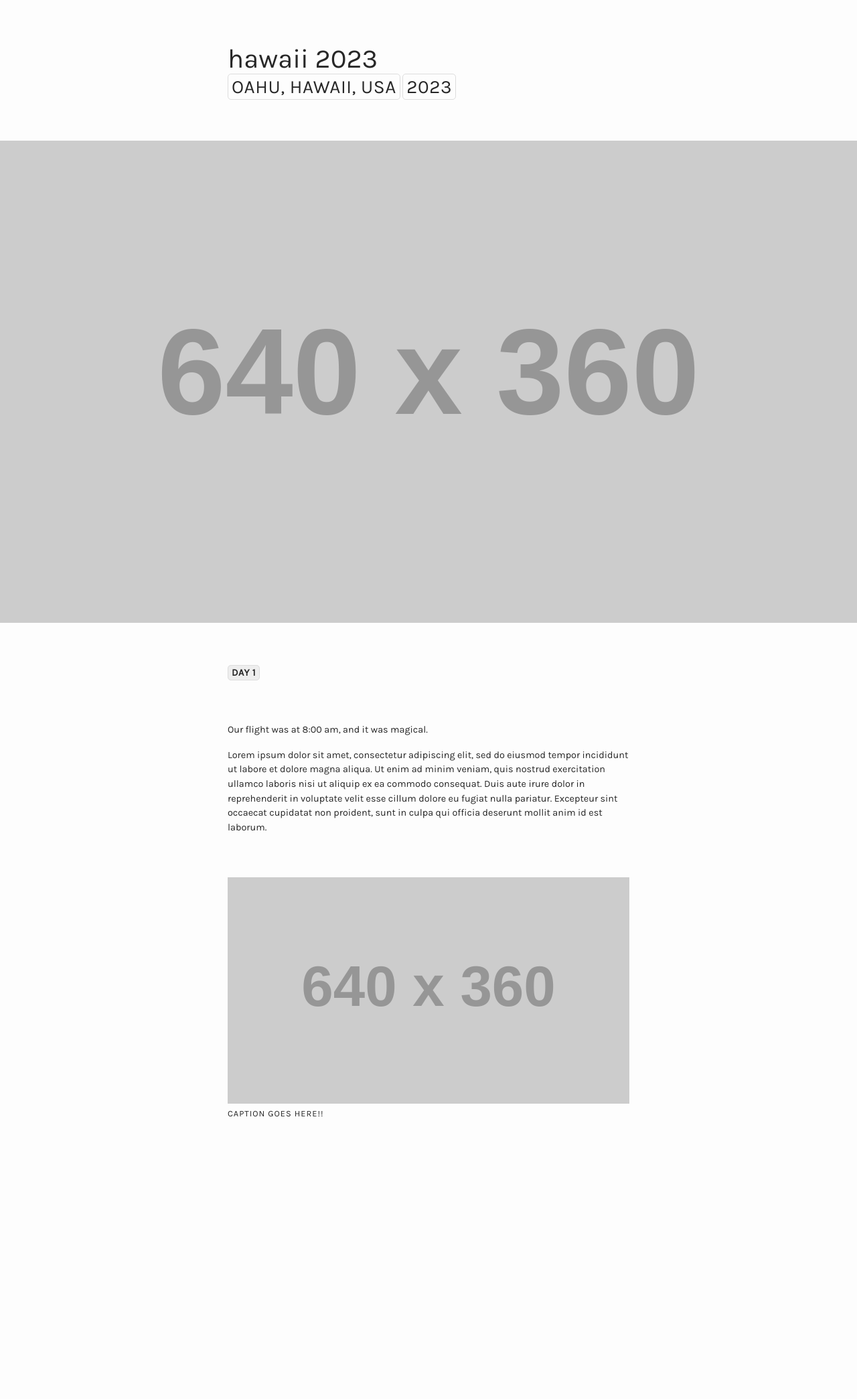
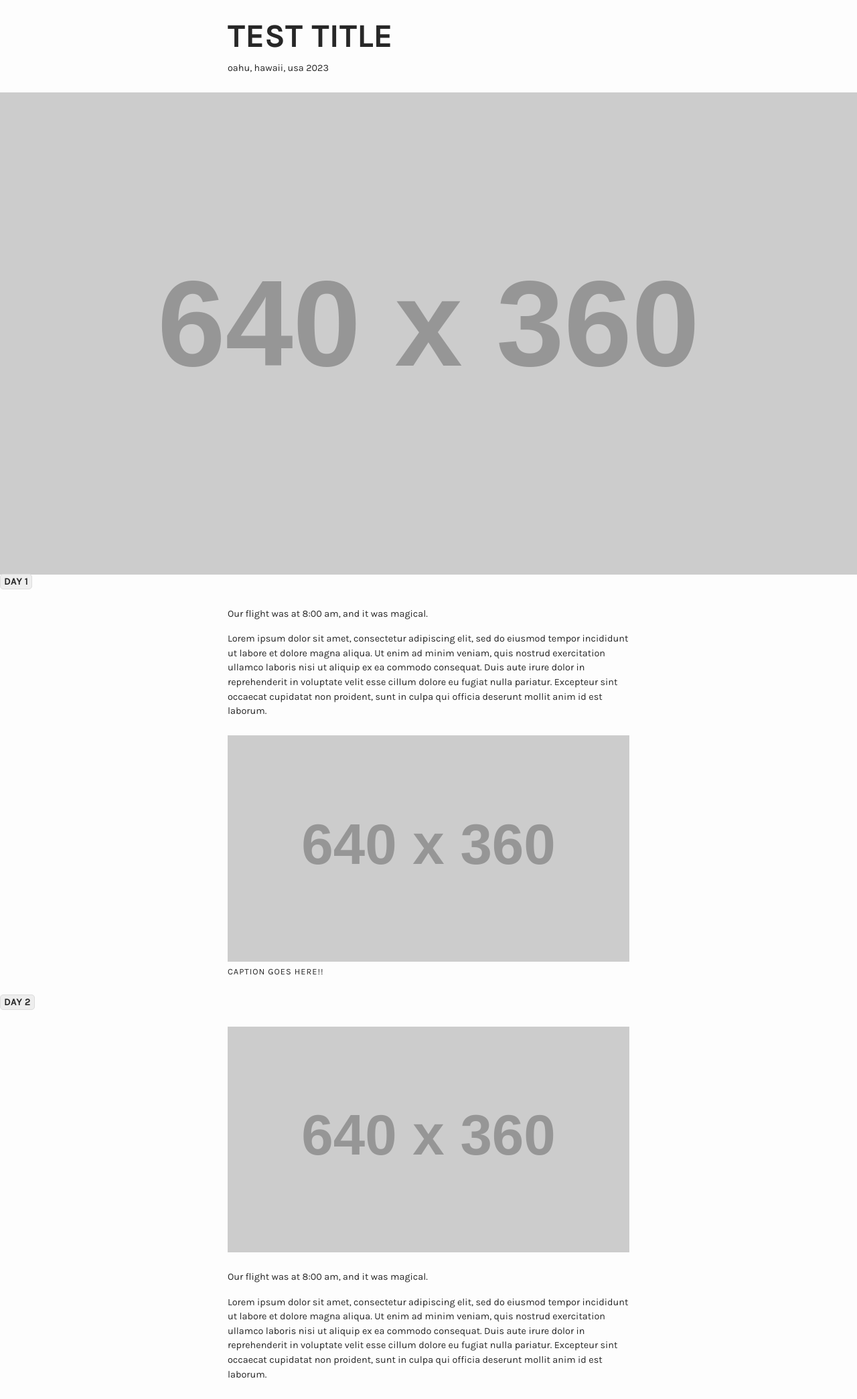
Before and after one commit to natashasupangkat/bon, a Jekyll site: the page built from _trips/hawaii2023.md, in a window 1280 px wide. Shown: the whole page at 67% size. Built offline with Jekyll 4.4.1, drawn with Linux system fonts in a browser that asks for light colours; before the commit the page ends 1736 px from its top, so only the background shows below that.

Commit message:
style changes for trips

```diff
--- a/_layouts/trip.html
+++ b/_layouts/trip.html
@@ -4,18 +4,16 @@ layout: default
 
     <div class="content top">
         <h1>{{ page.title }}</h1>
-        <h3 class="tag">{{ page.location }}</h3>
-        <h3 class="tag">{{ page.year }}</h3>
+        <span class="tag">{{ page.location }}</span>
+        <span class="tag">{{ page.year }}</span>
     </div>
 
     {% for asset in page.modules %}
 
         {% if asset._type == "day" %}
-            <div class="content">
-                <div class="tag bg-grey color-dark">
+                <div class="day bg-grey color-dark">
                     <strong>{{ asset.number }}</strong>
                 </div>
-            </div>
         {% endif %}
 
         <!--HERO-->
--- a/_sass/main.scss
+++ b/_sass/main.scss
@@ -35,6 +35,13 @@ $colors: (
     width: 100%;
 }
 
+h1 {
+    text-transform: uppercase;
+    letter-spacing: 2px;
+    font-size: 3.0rem;
+    font-weight: bold;
+}
+
 h4 {
     font-size: 1.1rem;
 }
--- a/_sass/trip.scss
+++ b/_sass/trip.scss
@@ -11,7 +11,7 @@
 
 .content {
     width: 85vw;
-    margin: 5vw auto;
+    margin: 2vw auto;
 }
 
 .caption {
@@ -22,8 +22,9 @@
     text-transform: uppercase;
 }
 
-.tag {
+.day {
     @include tag;
 
     border: 1px solid #ddd;
+    margin: 3vw 0px !important;
 }
--- a/_trips/hawaii2023.html
+++ b/_trips/hawaii2023.md
@@ -1,11 +1,12 @@
 ---
 layout: trip
-title: hawaii 2023
+title: test title
 location: oahu, hawaii, usa
 year: 2023
 month: mar
 start_date: 20
 end_date: 27
+season: spring
 people:
   - name: Natasha
     image: http://via.placeholder.com/20x20
@@ -20,4 +21,10 @@ modules:
   - _type: image
     img: http://via.placeholder.com/640x360
     caption: caption goes here!!
+  - _type: day
+    number: day 2
+  - _type: image
+    img: http://via.placeholder.com/640x360
+  - _type: text
+    text: Our flight was at 8:00 am, and it was magical. <p>Lorem ipsum dolor sit amet, consectetur adipiscing elit, sed do eiusmod tempor incididunt ut labore et dolore magna aliqua. Ut enim ad minim veniam, quis nostrud exercitation ullamco laboris nisi ut aliquip ex ea commodo consequat. Duis aute irure dolor in reprehenderit in voluptate velit esse cillum dolore eu fugiat nulla pariatur. Excepteur sint occaecat cupidatat non proident, sunt in culpa qui officia deserunt mollit anim id est laborum.</p>
 ---
```
Also changed, not shown: 6 other files.
